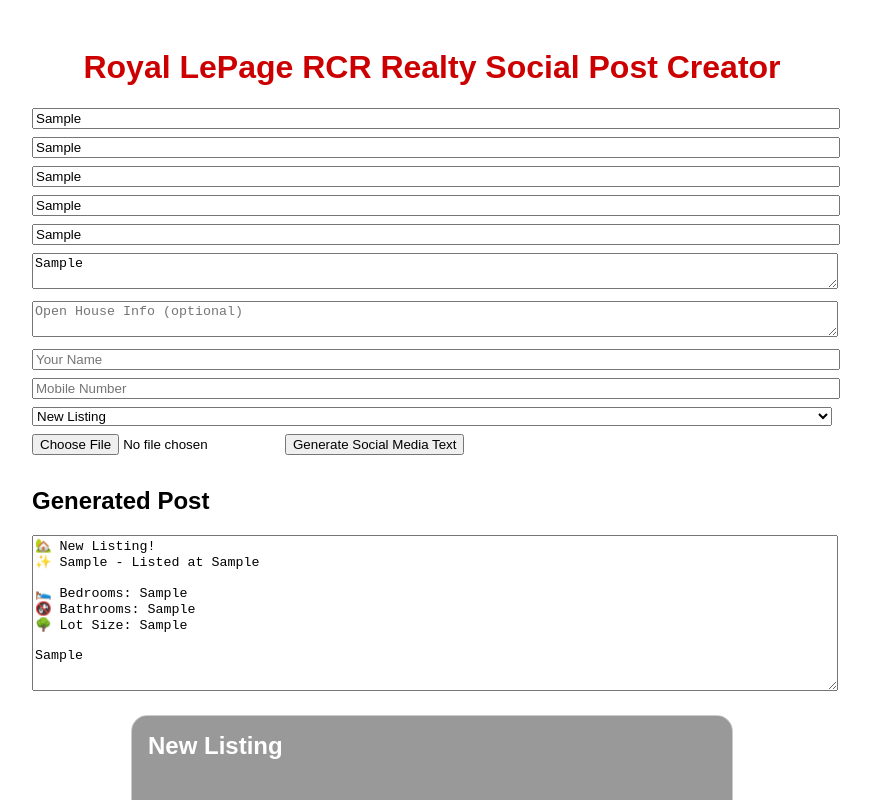
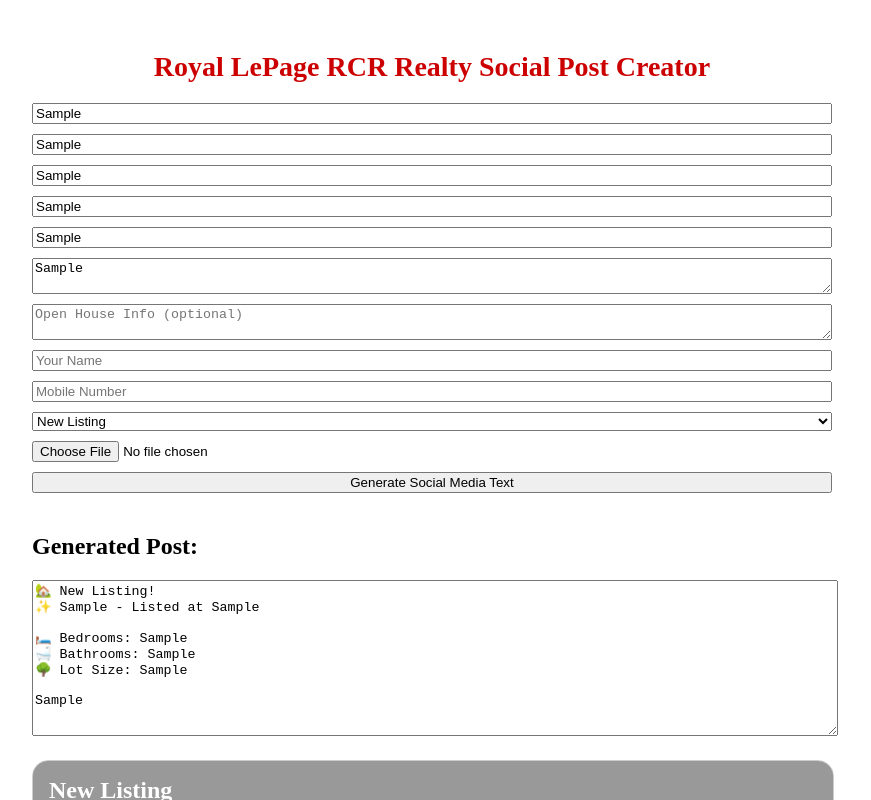
Before and after one commit to vcopeland/rlp-post-tool3, a Next.js app: page / in a window 1280 px wide. Both pictures are taken after typing "Sample", "Sample", "Sample", "Sample", "Sample", "Sample" into the empty fields and a click on the button "Generate Social Media Text". Shown: the top 800 px of the page, without its empty margins (208-1079 px from the left). Built offline with nearby package versions, Linux system fonts and the light colour scheme.

Commit message:
Update RoyalLePagePostTool.tsx

```diff
--- a/components/RoyalLePagePostTool.tsx
+++ b/components/RoyalLePagePostTool.tsx
@@ -1,3 +1,4 @@
+"use client";
 import React, { useState } from "react";
 import html2canvas from "html2canvas";
 
@@ -13,48 +14,46 @@
     postType: "New Listing",
     agentName: "",
     mobileNumber: "",
-    image: null
+    image: null as string | null,
   });
 
   const [generatedText, setGeneratedText] = useState("");
 
-  const handleInputChange = (e) => {
+  const handleInputChange = (e: React.ChangeEvent<HTMLInputElement | HTMLTextAreaElement | HTMLSelectElement>) => {
     const { name, value } = e.target;
     setFormData((prev) => ({ ...prev, [name]: value }));
   };
 
-  const handleImageChange = (e) => {
-    const file = e.target.files[0];
+  const handleImageChange = (e: React.ChangeEvent<HTMLInputElement>) => {
+    const file = e.target.files?.[0];
+    if (file) {
       const reader = new FileReader();
       reader.onloadend = () => {
-      setFormData((prev) => ({ ...prev, image: reader.result }));
+        setFormData((prev) => ({ ...prev, image: reader.result as string }));
       };
       reader.readAsDataURL(file);
+    }
   };
 
-  const summarizeWriteup = (writeup) => {
+  const summarizeWriteup = (writeup: string) => {
     let summary = writeup.split(".")[0];
-    if (summary.length > 160) {
-      summary = summary.slice(0, 157) + "...";
-    }
+    if (summary.length > 160) summary = summary.slice(0, 157) + "...";
     return summary.trim();
   };
 
   const generateSocialText = () => {
     const { address, price, bedrooms, bathrooms, lotSize, listingWriteup, openHouseInfo, postType } = formData;
-
     const emojis = {
       price: "💰",
-      bedrooms: "🛌",
-      bathrooms: "🚱",
+      bedrooms: "🛏️",
+      bathrooms: "🛁",
       lotSize: "🌳",
-      openHouse: "🗓️",
+      openHouse: "📅",
       house: "🏡",
       sparkle: "✨"
     };
 
     const hashtags = "#RoyalLePage #NewListing #DreamHome #HouseGoals #RealEstateCanada";
-
     const summary = summarizeWriteup(listingWriteup);
 
     const text = `
@@ -71,63 +70,94 @@
 
 Contact me for more info or to book a showing!
 
-${hashtags}`;
+${hashtags}`.trim();
 
-    setGeneratedText(text.trim());
+    setGeneratedText(text);
   };
 
   const downloadImage = () => {
     const element = document.getElementById("post-image");
+    if (element) {
       html2canvas(element).then((canvas) => {
         const link = document.createElement("a");
         link.download = "rlp_social_post.png";
         link.href = canvas.toDataURL();
         link.click();
       });
+    }
   };
 
   return (
-    <div style={{ padding: '20px', maxWidth: '800px', margin: '0 auto', fontFamily: 'sans-serif' }}>
-      <h1 style={{ color: '#cc0000', textAlign: 'center' }}>Royal LePage RCR Realty Social Post Creator</h1>
-      <div style={{ marginBottom: '20px' }}>
-        <input name="address" placeholder="Address" onChange={handleInputChange} style={{ width: '100%', marginBottom: '8px' }} />
-        <input name="price" placeholder="Price" onChange={handleInputChange} style={{ width: '100%', marginBottom: '8px' }} />
-        <input name="bedrooms" placeholder="Number of Bedrooms" onChange={handleInputChange} style={{ width: '100%', marginBottom: '8px' }} />
-        <input name="bathrooms" placeholder="Number of Bathrooms" onChange={handleInputChange} style={{ width: '100%', marginBottom: '8px' }} />
-        <input name="lotSize" placeholder="Lot Size" onChange={handleInputChange} style={{ width: '100%', marginBottom: '8px' }} />
-        <textarea name="listingWriteup" placeholder="Paste Listing Write-up" onChange={handleInputChange} style={{ width: '100%', marginBottom: '8px' }} />
-        <textarea name="openHouseInfo" placeholder="Open House Info (optional)" onChange={handleInputChange} style={{ width: '100%', marginBottom: '8px' }} />
-        <input name="agentName" placeholder="Your Name" onChange={handleInputChange} style={{ width: '100%', marginBottom: '8px' }} />
-        <input name="mobileNumber" placeholder="Mobile Number" onChange={handleInputChange} style={{ width: '100%', marginBottom: '8px' }} />
-        <select name="postType" onChange={handleInputChange} style={{ width: '100%', marginBottom: '8px' }}>
+    <div style={{ maxWidth: 800, margin: "0 auto", padding: 24 }}>
+      <h1 style={{ textAlign: "center", color: "#cc0000", fontSize: 28, fontWeight: "bold" }}>
+        Royal LePage RCR Realty Social Post Creator
+      </h1>
+
+      <div style={{ display: "flex", flexDirection: "column", gap: 10, marginTop: 20 }}>
+        <input name="address" placeholder="Address" onChange={handleInputChange} />
+        <input name="price" placeholder="Price" onChange={handleInputChange} />
+        <input name="bedrooms" placeholder="Number of Bedrooms" onChange={handleInputChange} />
+        <input name="bathrooms" placeholder="Number of Bathrooms" onChange={handleInputChange} />
+        <input name="lotSize" placeholder="Lot Size" onChange={handleInputChange} />
+        <textarea name="listingWriteup" placeholder="Paste Listing Write-up" onChange={handleInputChange} />
+        <textarea name="openHouseInfo" placeholder="Open House Info (optional)" onChange={handleInputChange} />
+        <input name="agentName" placeholder="Your Name" onChange={handleInputChange} />
+        <input name="mobileNumber" placeholder="Mobile Number" onChange={handleInputChange} />
+        <select name="postType" onChange={handleInputChange}>
           <option value="New Listing">New Listing</option>
           <option value="Price Improvement">Price Improvement</option>
           <option value="Open House">Open House</option>
           <option value="Sold">Sold</option>
         </select>
-        <input type="file" accept="image/*" onChange={handleImageChange} style={{ marginBottom: '12px' }} />
+        <input type="file" accept="image/*" onChange={handleImageChange} />
         <button onClick={generateSocialText}>Generate Social Media Text</button>
       </div>
 
       {generatedText && (
-        <div style={{ marginTop: '20px' }}>
-          <h2>Generated Post</h2>
-          <textarea value={generatedText} readOnly rows={10} style={{ width: '100%' }} />
+        <div style={{ marginTop: 40 }}>
+          <h2>Generated Post:</h2>
+          <textarea readOnly rows={10} style={{ width: "100%" }} value={generatedText} />
 
-          <div id="post-image" style={{ position: 'relative', width: '100%', maxWidth: '600px', height: '400px', margin: '20px auto', borderRadius: '16px', overflow: 'hidden', border: '1px solid #ccc' }}>
-            {formData.image && <img src={formData.image} alt="Home" style={{ width: '100%', height: '100%', objectFit: 'cover' }} />}
-            <div style={{ position: 'absolute', top: 0, left: 0, width: '100%', height: '100%', backgroundColor: 'rgba(0,0,0,0.4)', color: 'white', padding: '16px', display: 'flex', flexDirection: 'column', justifyContent: 'space-between' }}>
-              <div style={{ fontSize: '24px', fontWeight: 'bold' }}>{formData.postType}</div>
-              <div style={{ textAlign: 'center' }}>
-                <div style={{ fontSize: '18px', fontWeight: '600' }}>{formData.address}</div>
-                <div style={{ fontSize: '16px' }}>💰 {formData.price}</div>
-                <div style={{ fontSize: '14px' }}>🛌 {formData.bedrooms} | 🚱 {formData.bathrooms} | 🌳 {formData.lotSize}</div>
+          <div id="post-image" style={{
+            position: "relative",
+            marginTop: 20,
+            width: "100%",
+            height: 400,
+            overflow: "hidden",
+            borderRadius: 16,
+            border: "1px solid #ccc"
+          }}>
+            {formData.image && (
+              <img src={formData.image} alt="Preview" style={{ width: "100%", height: "100%", objectFit: "cover" }} />
+            )}
+            <div style={{
+              position: "absolute",
+              top: 0,
+              left: 0,
+              width: "100%",
+              height: "100%",
+              backgroundColor: "rgba(0,0,0,0.4)",
+              color: "#fff",
+              display: "flex",
+              flexDirection: "column",
+              justifyContent: "space-between",
+              padding: 16
+            }}>
+              <div style={{ fontSize: 24, fontWeight: "bold" }}>{formData.postType}</div>
+              <div style={{ textAlign: "center" }}>
+                <div style={{ fontSize: 18 }}>{formData.address}</div>
+                <div style={{ fontSize: 16 }}>💰 {formData.price}</div>
+                <div style={{ fontSize: 14 }}>🛏️ {formData.bedrooms} | 🛁 {formData.bathrooms} | 🌳 {formData.lotSize}</div>
               </div>
-              <div style={{ fontSize: '14px', textAlign: 'right' }}>{formData.agentName} • {formData.mobileNumber}</div>
+              <div style={{ fontSize: 12, textAlign: "right" }}>
+                {formData.agentName} • {formData.mobileNumber}
               </div>
-            <img src="/rcr-logo.jpg" style={{ position: 'absolute', bottom: '8px', right: '8px', width: '80px' }} alt="RCR Logo" />
             </div>
-          <button onClick={downloadImage}>Download Image</button>
+            {/* Optional: Replace with uploaded logo if hosted */}
+            {/* <img src="/your-logo-path.jpg" style={{ position: 'absolute', bottom: 16, right: 16, width: 80 }} /> */}
+          </div>
+
+          <button onClick={downloadImage} style={{ marginTop: 10 }}>Download Image</button>
         </div>
       )}
     </div>
```
Lines whose indentation alone changed are shown as unchanged.
